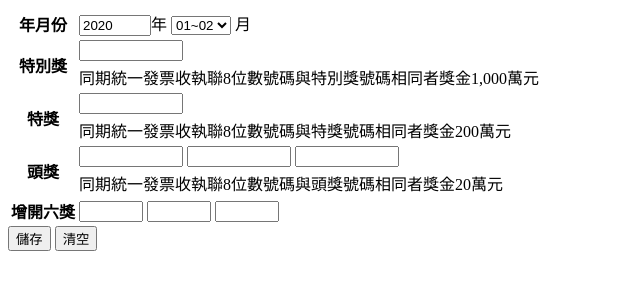
After one commit to wdaweb/invoice-vitalin33, a PHP site: page /add_awards.php in a window 1280 px wide. The commit adds this page. Shown: the top 300 px of the page, without its empty margins (0-640 px from the left). Run offline with PHP 8.4, Linux system fonts and the light colour scheme.

Commit message:
製作對獎輸入獎號頁面

```diff
--- /dev/null
+++ b/add_awards.php
@@ -0,0 +1,92 @@
+<?php
+    include_once "base.php";
+
+    ?>
+
+<form action="api/add_awards_number.php" method="">
+<table class="table table-bordered table-sm" summary="統一發票中獎號碼單">
+   <tbody>
+    <tr>
+     <th id="months">年月份</th>
+     <td headers="months" class="title">
+
+     <input type="number" name="year" min="<?=date("Y")-1;?>" max="<?=date("Y")+1;?>" step="1" value="<?=date("Y");?>">年
+     <select name="" id="">
+         <option value="1">01~02</option>
+         <option value="2">03~04</option>
+         <option value="3">05~06</option>
+         <option value="4">07~08</option>
+         <option value="5">09~10</option>
+         <option value="6">11~12</option>
+     </select>
+     月 </td>
+    </tr>
+    <tr>
+     <th id="special_prize" rowspan="2">特別獎</th>
+     <td headers="special_prize" class="number">
+         <input type="number" name="special_prize" maxlength="10" min="00000001" max="99999999"></td>
+    </tr>
+    <tr>
+     <td headers="specialPrize"> 同期統一發票收執聯8位數號碼與特別獎號碼相同者獎金1,000萬元 </td>
+    </tr>
+    <tr>
+     <th id="grand_prize" rowspan="2">特獎</th>
+     <td headers="grand_prize" class="number">
+     <input type="number" name="grand_prize" maxlength="10" min="00000001" max="99999999"></td>
+    </tr>
+    <tr>
+     <td headers="grand_prize"> 同期統一發票收執聯8位數號碼與特獎號碼相同者獎金200萬元 </td>
+    </tr>
+    <tr>
+     <th id="first_prize" rowspan="2">頭獎</th>
+     <td headers="first_prize" class="number">
+     <input type="number" name="first_prize" maxlength="10" min="00000001" max="99999999">
+     <input type="number" name="first_prize" maxlength="10" min="00000001" max="99999999">
+     <input type="number" name="first_prize" maxlength="10" min="00000001" max="99999999">
+
+    </td>
+    </tr>
+    <tr>
+     <td headers="first_prize"> 同期統一發票收執聯8位數號碼與頭獎號碼相同者獎金20萬元 </td>
+    </tr>
+    <tr hidden>
+     <th id="twoPrize">二獎</th>
+     <td headers="twoPrize"> 同期統一發票收執聯末7 位數號碼與頭獎中獎號碼末7 位相同者各得獎金4萬元 </td>
+    </tr>
+    <tr hidden>
+     <th id="threePrize">三獎</th>
+     <td headers="threeAwards"> 同期統一發票收執聯末6 位數號碼與頭獎中獎號碼末6 位相同者各得獎金1萬元 </td>
+    </tr>
+    <tr hidden>
+     <th id="fourPrize">四獎</th>
+     <td headers="fourPrizes"> 同期統一發票收執聯末5 位數號碼與頭獎中獎號碼末5 位相同者各得獎金4千元 </td>
+    </tr>
+    <tr hidden>
+     <th id="fivePrize">五獎</th>
+     <td headers="fivePrize"> 同期統一發票收執聯末4 位數號碼與頭獎中獎號碼末4 位相同者各得獎金1千元 </td>
+    </tr>
+    <tr hidden>
+     <th id="sixPrize">六獎</th>
+     <td headers="sixPrize"> 同期統一發票收執聯末3 位數號碼與 頭獎中獎號碼末3 位相同者各得獎金2百元 </td>
+    </tr>
+    <tr>
+     <th id="addSixPrize">增開六獎</th>
+     <td headers="addSixPrize" class="number">
+     <input type="number" name="first_prize" maxlength="10" min="001" max="999">
+     <input type="number" name="first_prize" maxlength="10" min="001" max="999">
+     <input type="number" name="first_prize" maxlength="10" min="001" max="999">
+     </td>
+    </tr>
+   </tbody>
+
+
+  </table>
+  <div class="text-center">
+       <input type="submit" value="儲存">
+       <input type="reset" value="清空">
+   </div>
+ </div>
+</div>
+        </div>
+    </div>
+    </form>
--- a/index.php
+++ b/index.php
@@ -48,7 +48,7 @@
     </div>
     <div class="text-center">
 
-        <a href="#" class="btn btn-info p-2">輸入獎號</a>
+        <a href="?do=add_awards" class="btn btn-info p-2">輸入獎號</a>
         </div>
         <div class="text-center">
 
```
